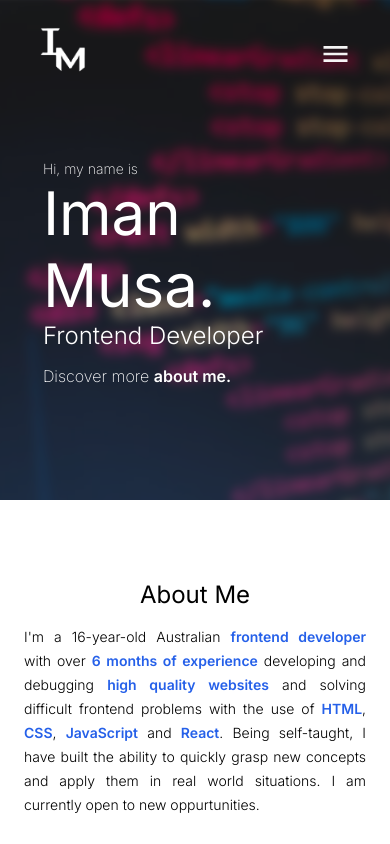
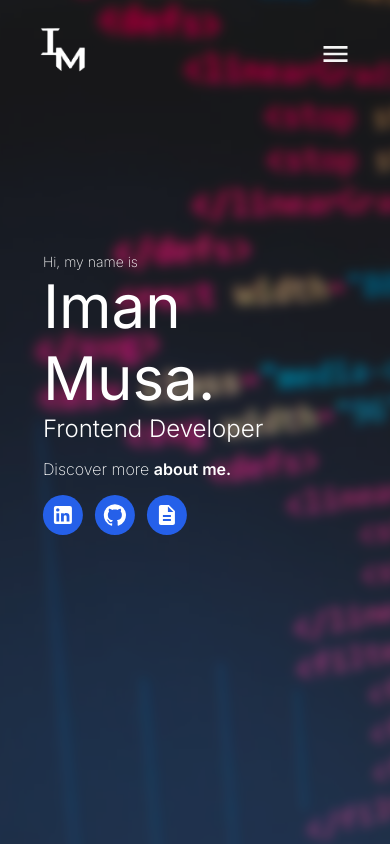
Before and after one commit to im9n/eportfolio-v3, a React (Create React App) app: page / in a window 390 px wide. Shown: the top 844 px of the page. Built offline with nearby package versions, Linux system fonts and the light colour scheme.

Commit message:
style changes

```diff
--- a/src/App.css
+++ b/src/App.css
@@ -48,13 +48,20 @@ a {
 
 #landing {
   position: relative;
-  max-height: 600px;
+  height: 100vh;
   overflow: hidden;
   box-shadow: 0 8px 20px 8px;
 }
 
+.landing__bg--wrapper{
+  width: 100%;
+  height: 100%;
+}
+
 .landing__bg {
   width: 100%;
+  height: 100%;
+  object-fit: cover;
   filter: blur(5px) brightness(65%);
   transform: scale(1.03);
 }
@@ -230,7 +237,7 @@ background-color: #fff;
 
 .header__content {
   position: absolute;
-  top: 180px;
+  top: 30vh;
   left: 50%;
   transform: translateX(-50%);
   color: white;
@@ -759,10 +766,6 @@ background-color: #fff;
 }
 
 @media (max-width: 900px) {
-  #landing{
-    box-shadow: none;
-    height: 500px;
-  }
 
   .landing__bg{
     width: max-content;
@@ -774,7 +777,6 @@ background-color: #fff;
 
   .header__content {
     width: 78%;
-    top: 140px;
   }
 
   .header__content > h1{
@@ -825,7 +827,6 @@ background-color: #fff;
 @media (max-width: 600px){
   .header__content {
     width: 78%;
-    top: 160px;
   }
 
   .header__content > h1{
@@ -838,10 +839,6 @@ background-color: #fff;
 
   .header__content > p{
     font-size: 14px;
-  }
-
-  .header__links{
-    display: none;
   }
 
   .testimonial__row{
--- a/src/Components/AboutMe.jsx
+++ b/src/Components/AboutMe.jsx
@@ -10,11 +10,7 @@ const AboutMe = () => {
             <p>
               I'm a 16-year-old Australian{" "}
               <span className="textcolor font-bold">frontend developer</span>{" "}
-              with over{" "}
-              <span className="textcolor font-bold">
-                6 months of experience
-              </span>{" "}
-              developing and debugging{" "}
+              with experience developing and debugging{" "}
               <span className="textcolor font-bold">high quality websites</span>{" "}
               and solving difficult frontend problems with the use of{" "}
               <span className="textcolor font-bold">HTML</span>,{" "}
```
